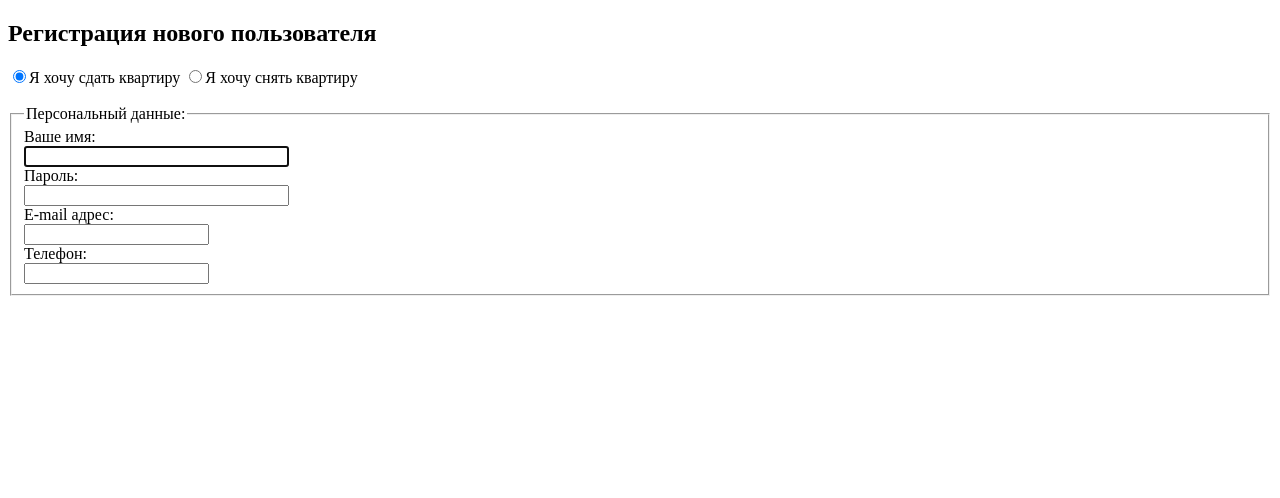
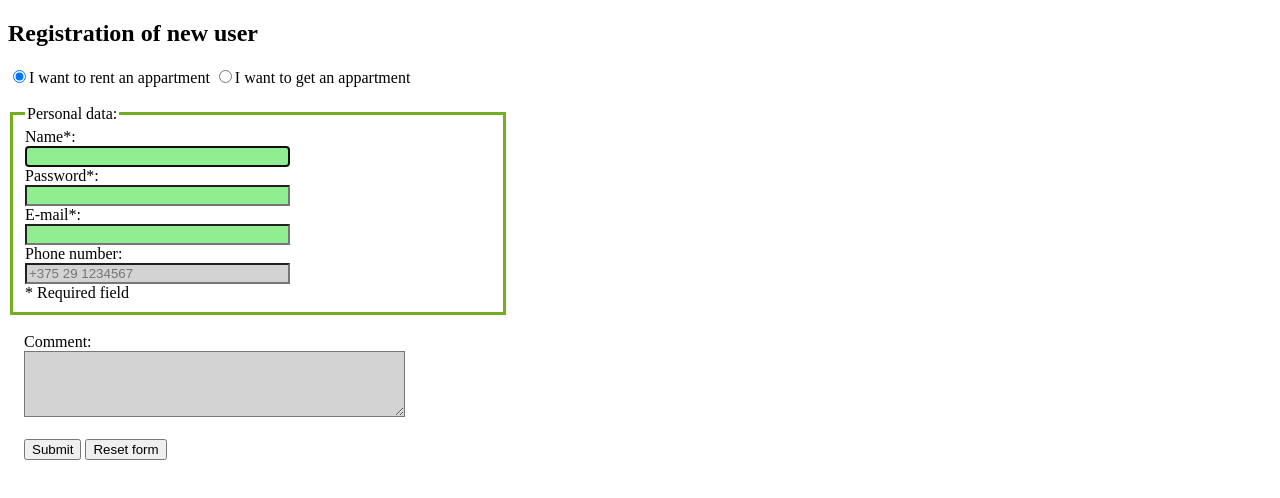
Before and after one commit to SergeySalimov/HomeTask, a plain HTML site: page home-work-6/registration-form.html in a window 1280 px wide. Drawn offline with Linux system fonts and the light colour scheme.

Commit message:
feat(registration-form.html HW6): all on english feat(style.css): adding some style

```diff
--- a/home-work-6/registration-form.html
+++ b/home-work-6/registration-form.html
@@ -10,45 +10,76 @@
   <!--[if lt IE 9]>
   <script src="https://oss.maxcdn.com/libs/html5shiv/3.7.0/html5shiv.js"></script>
   <![endif]-->
-
+  <link type="text/css" rel="stylesheet" href="style.css"/>
 </head>
 <body>
-<h2>Регистрация нового пользователя</h2>
+<h2>Registration of new user</h2>
 <div class="form-of-registration">
-  <form method="POST" action="http://fe.it-academy.by/TestForm.php" autocomplete="off">
+  <form method="POST"
+        action="http://fe.it-academy.by/TestForm.php"
+        autocomplete="off">
     <input type="radio"
            name="rent-or-get"
            id="rent-app"
            value="1"
-           checked="checked"/><label for="rent-app">Я хочу сдать квартиру</label>
+           checked="checked"/><label for="rent-app">I want to rent an appartment</label>
     <input type="radio"
            name="rent-or-get"
            id="get-app"
-           value="2"/><label for="get-app">Я хочу снять квартиру</label>
+           value="2"/><label for="get-app">I want to get an appartment</label>
     <br/><br/>
-    <fieldset>
-      <legend>Персональный данные:</legend>
-      Ваше имя:<br/><input type="text"
+    <fieldset class="personal-data">
+      <legend>Personal data:</legend>
+      Name*:<br/><input type="text"
+                        class="required-field"
                         name="username"
-                      maxlength="30"
-                      title="Введите имя, максимум 30 символов"
+                        maxlength="12"
+                        title="Input your name, please max 12 english letter"
+                        pattern="[a-zA-Z]{,12}"
                         size="30"
+                        required
                         autofocus/>
       <br/>
-      Пароль:<br/><input type="password"
+      Password*:<br/><input type="password"
+                            class="required-field"
                             name="password"
-                    title="Введите пароль от 4-х до 10-и символов"
+                            title="Enter your password"
                             size="30"
+                            required
                             minlength="4"
                             maxlength="10"/>
       <br/>
-      E-mail адрес:<br/><input/>
+      E-mail*:<br/><input type="email"
+                          class="required-field"
+                          title="Input e-mail"
+                          size="30"
+                          name="email"
+                          required
+                          autocomplete="on"/>
       <br/>
-      Телефон:<br/><input/>
+      Phone number:<br/><input type="phone"
+                               class="non-required-field"
+                               title="Input phone number, format +375 29 1234567"
+                               size="30"
+                               name="phone"
+                               placeholder="+375 29 1234567"
+                               pattern="\+[0-9]{3} [0-9]{2} [0-9]{7}"/>
       <br/>
+      * Required field
 
     </fieldset>
-
+    <br/>
+    <div class="comment-for-registration-form">
+    Comment:<br/>
+    <textarea name="comment"
+              class="non-required-field"
+              cols="45"
+              rows="4"
+              aria-required="true"></textarea>
+    <br/><br/>
+    <input type="submit" value="Submit" formtarget="_blank"/>
+    <input type="reset" value="Reset form"/>
+    </div>
 
   </form>
 </div>
--- /dev/null
+++ b/home-work-6/style.css
@@ -0,0 +1,17 @@
+.form-of-registration {
+    width: 500px;
+}
+.comment-for-registration-form {
+   margin-left: 16px;
+}
+.required-field {
+    background: lightgreen;
+    color: black;
+}
+.non-required-field {
+    background: lightgrey;
+    color: black;
+}
+.personal-data {
+    border: 3px solid #73AD21;
+}
```
Lines whose indentation alone changed are shown as unchanged.
